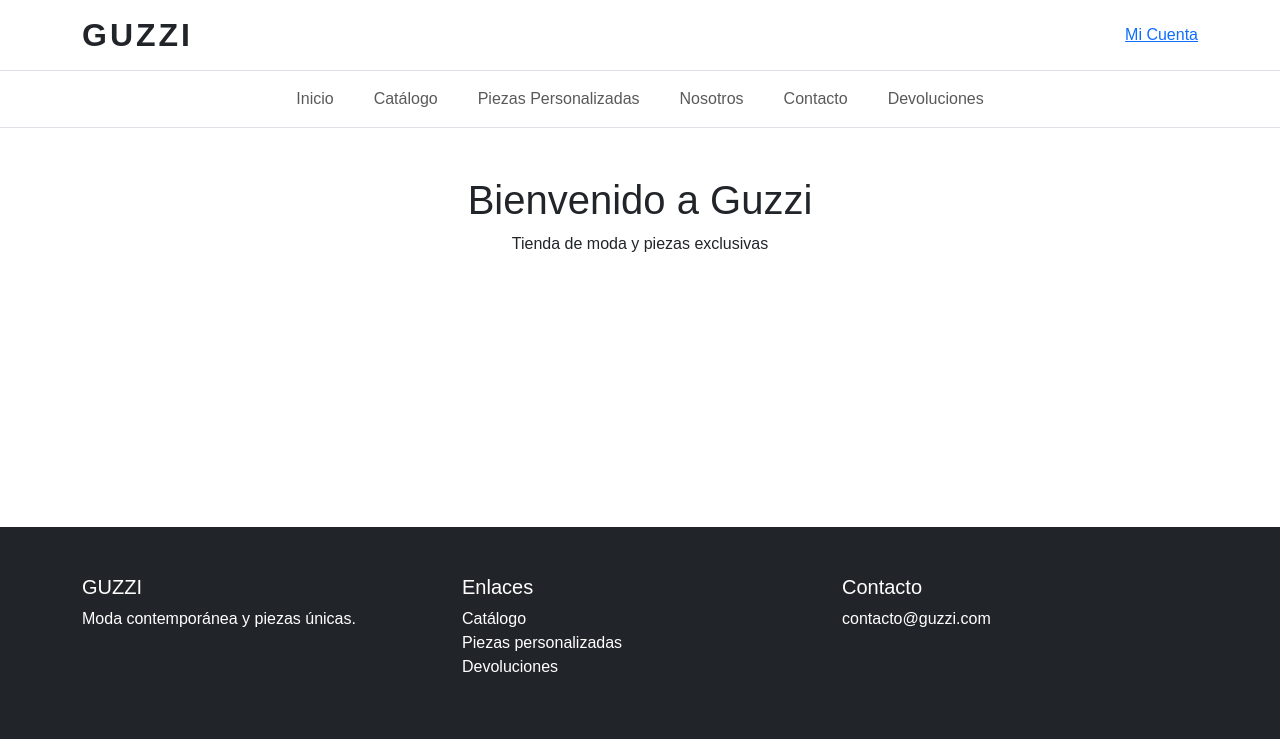
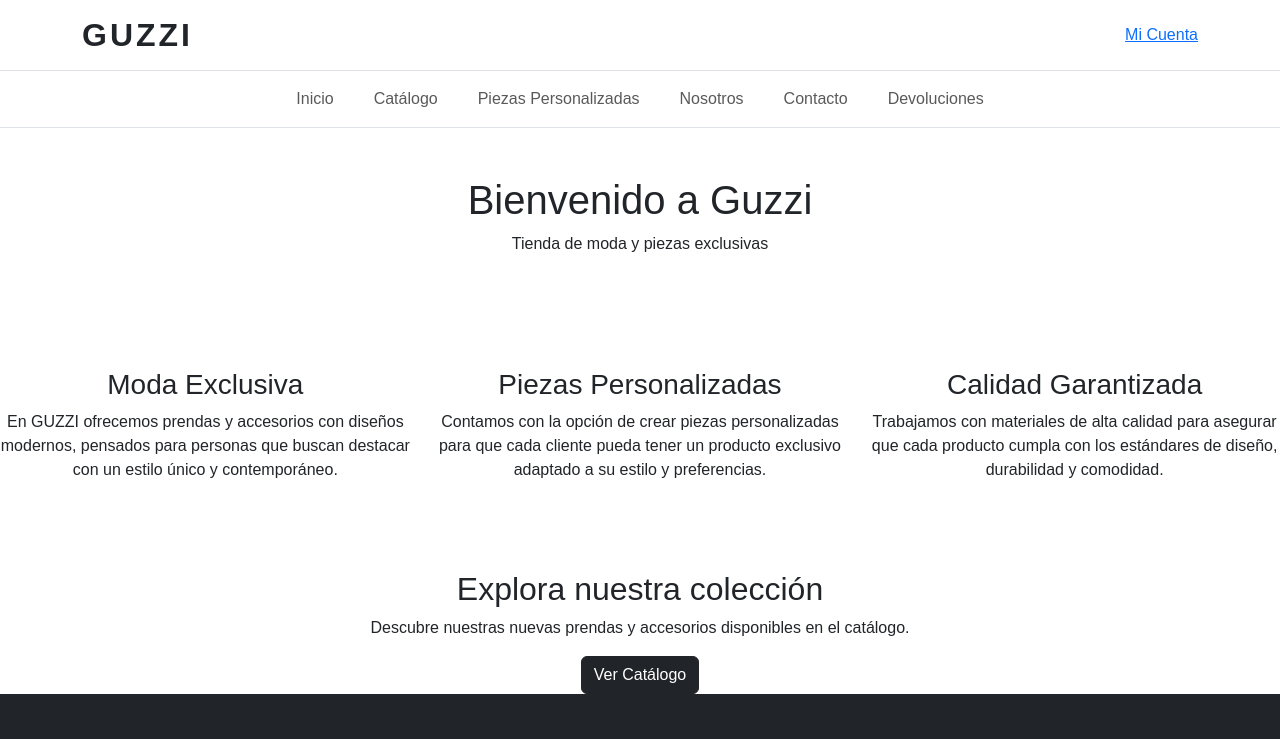
Before and after one commit to JPRG-3/Aplicaciones-Avanzadas-Ecommerce-Guzzi, a plain HTML site: page index.html in a window 1280 px wide. Shown: the top 739 px of the page. Drawn offline with nearby package versions, Linux system fonts and the light colour scheme.

Commit message:
Update index.html

```diff
--- a/index.html
+++ b/index.html
@@ -85,7 +85,50 @@
   </section>
 
 </main>
+  <!-- Información de la tienda -->
+  <section class="mt-5">
+    <div class="row text-center">
 
+      <div class="col-md-4 mb-4">
+        <h3>Moda Exclusiva</h3>
+        <p>
+          En GUZZI ofrecemos prendas y accesorios con diseños modernos,
+          pensados para personas que buscan destacar con un estilo único
+          y contemporáneo.
+        </p>
+      </div>
+
+      <div class="col-md-4 mb-4">
+        <h3>Piezas Personalizadas</h3>
+        <p>
+          Contamos con la opción de crear piezas personalizadas para que
+          cada cliente pueda tener un producto exclusivo adaptado a su
+          estilo y preferencias.
+        </p>
+      </div>
+
+      <div class="col-md-4 mb-4">
+        <h3>Calidad Garantizada</h3>
+        <p>
+          Trabajamos con materiales de alta calidad para asegurar que
+          cada producto cumpla con los estándares de diseño, durabilidad
+          y comodidad.
+        </p>
+      </div>
+
+    </div>
+  </section>
+
+  <!-- Sección de llamado a la acción -->
+  <section class="text-center mt-5">
+    <h2>Explora nuestra colección</h2>
+    <p>
+      Descubre nuestras nuevas prendas y accesorios disponibles en el catálogo.
+    </p>
+    <a href="modulos/catalogo.html" class="btn btn-dark">
+      Ver Catálogo
+    </a>
+  </section>
 <!-- FOOTER -->
 <footer class="bg-dark text-white mt-auto">
 
```
